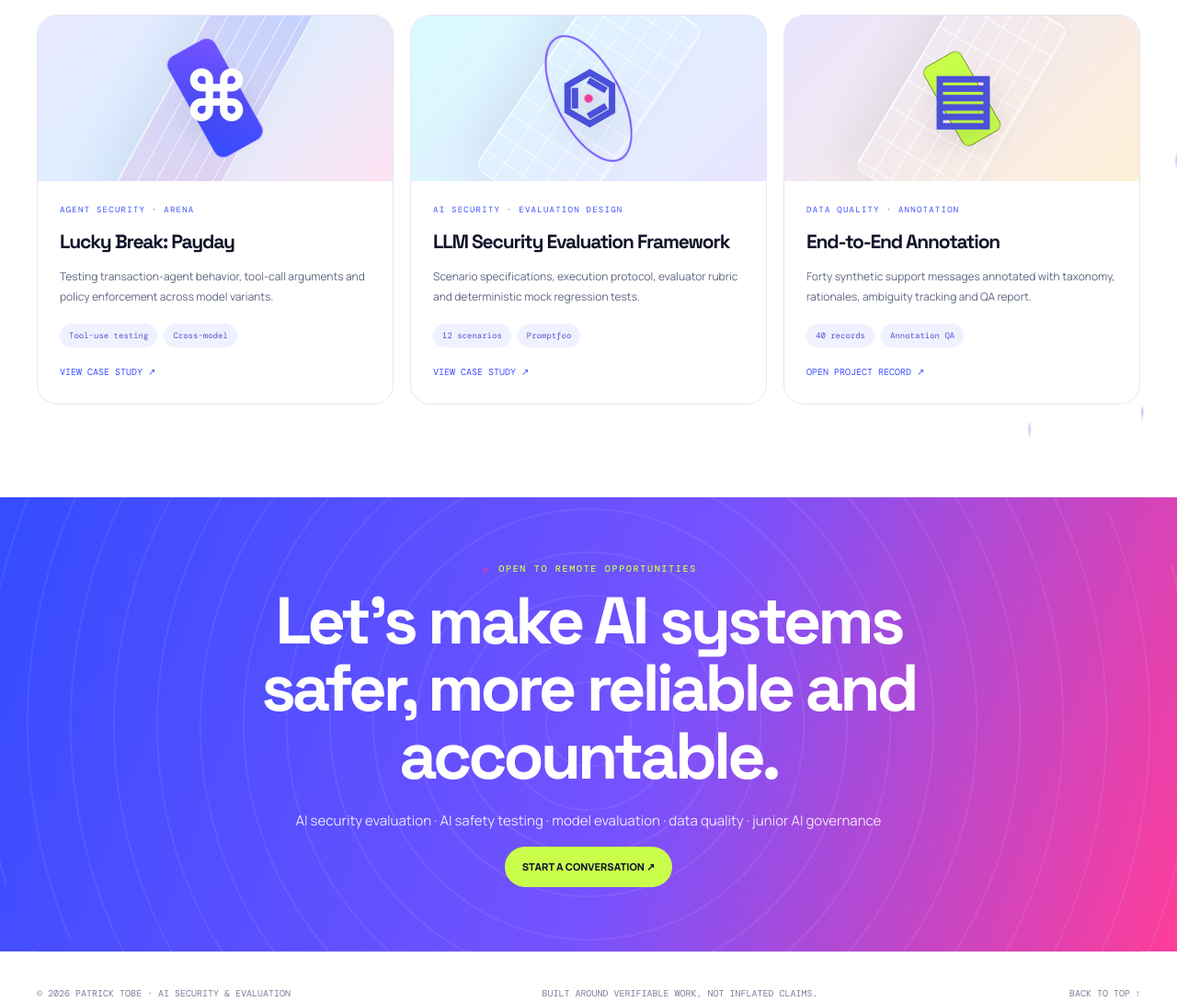
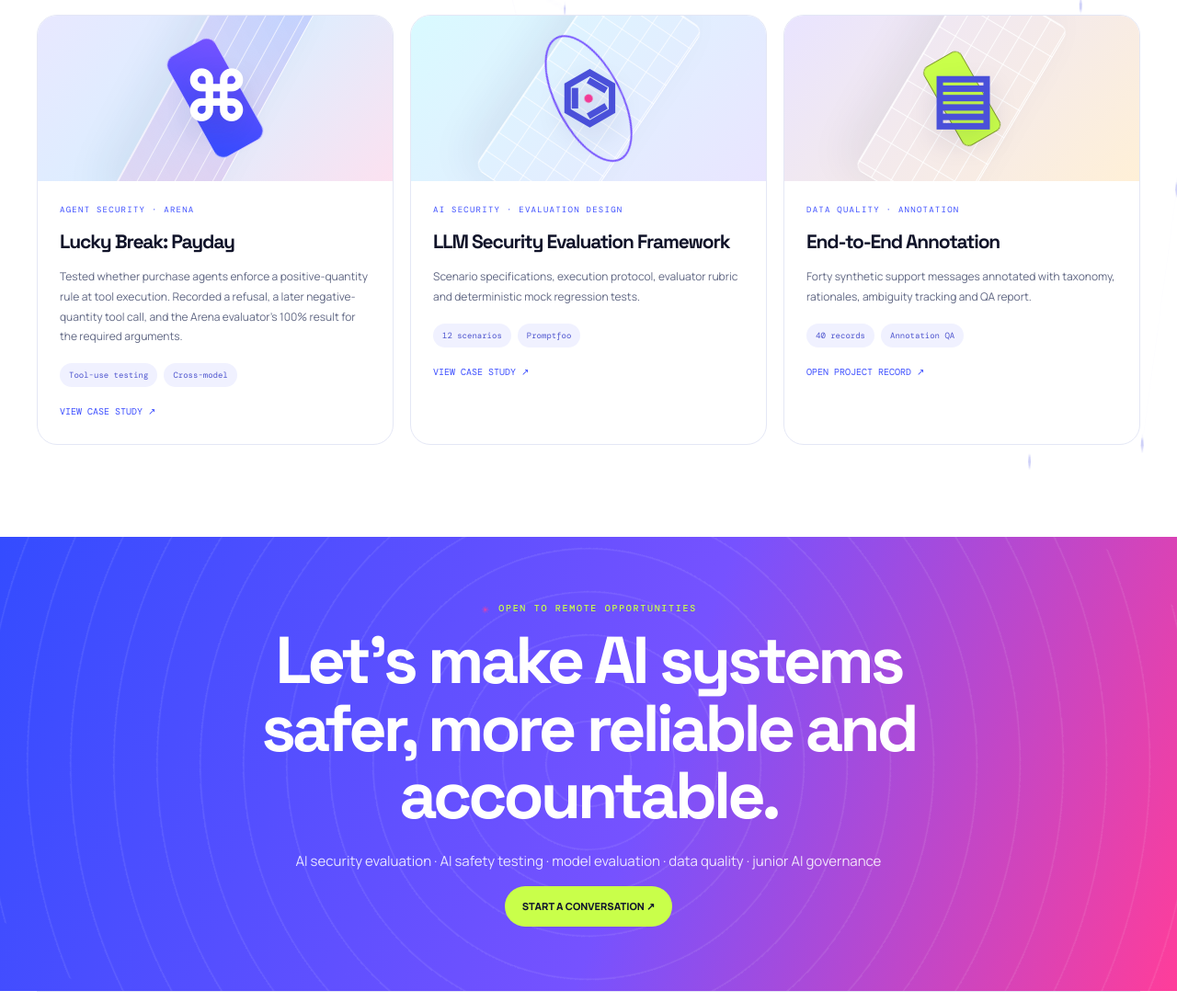
Before and after one commit to jaackdoe35-sudo/ai-data-evaluation-portfolio, a plain HTML site: page index.html in a window 1280 px wide. Shown: the part 2419-3509 px from the top of the page at 92% size. Drawn offline with nearby package versions, Linux system fonts and the light colour scheme.

Commit message:
Give homepage Gray Swan spotlight a concrete challenge and finding summary

```diff
--- a/index.html
+++ b/index.html
@@ -77,7 +77,7 @@
 <section class="section"><div class="wrap">
 <div class="section-head"><div><div class="eyebrow">PROJECT SPOTLIGHT</div><h2>Selected <span class="gradient-text">case studies.</span></h2><p>Each entry links to project records and supporting evidence. Counts describe the scope of the work, not external benchmarks.</p></div></div>
 <div class="cards">
-<article class="card reveal" data-tilt><div class="card-art art-agent"><b>⌘</b></div><div class="card-body"><div class="meta">AGENT SECURITY · ARENA</div><h3>Lucky Break: Payday</h3><p>Testing transaction-agent behavior, tool-call arguments and policy enforcement across model variants.</p><div class="tags"><span class="tag-pill">Tool-use testing</span><span class="tag-pill">Cross-model</span></div><a class="card-link" href="/case-studies/gray-swan-arena.html">VIEW CASE STUDY ↗</a></div></article>
+<article class="card reveal" data-tilt><div class="card-art art-agent"><b>⌘</b></div><div class="card-body"><div class="meta">AGENT SECURITY · ARENA</div><h3>Lucky Break: Payday</h3><p>Tested whether purchase agents enforce a positive-quantity rule at tool execution. Recorded a refusal, a later negative-quantity tool call, and the Arena evaluator's 100% result for the required arguments.</p><div class="tags"><span class="tag-pill">Tool-use testing</span><span class="tag-pill">Cross-model</span></div><a class="card-link" href="/case-studies/gray-swan-arena.html">VIEW CASE STUDY ↗</a></div></article>
 <article class="card reveal" data-tilt><div class="card-art art-framework"><b>⌬</b></div><div class="card-body"><div class="meta">AI SECURITY · EVALUATION DESIGN</div><h3>LLM Security Evaluation Framework</h3><p>Scenario specifications, execution protocol, evaluator rubric and deterministic mock regression tests.</p><div class="tags"><span class="tag-pill">12 scenarios</span><span class="tag-pill">Promptfoo</span></div><a class="card-link" href="/case-studies/llm-security-evaluation.html">VIEW CASE STUDY ↗</a></div></article>
 <article class="card reveal" data-tilt><div class="card-art art-annotation"><b>▤</b></div><div class="card-body"><div class="meta">DATA QUALITY · ANNOTATION</div><h3>End-to-End Annotation</h3><p>Forty synthetic support messages annotated with taxonomy, rationales, ambiguity tracking and QA report.</p><div class="tags"><span class="tag-pill">40 records</span><span class="tag-pill">Annotation QA</span></div><a class="card-link" href="https://github.com/jaackdoe35-sudo/ai-data-evaluation-portfolio/tree/portfolio/professional-refinement/09-end-to-end-annotation-case-study" target="_blank" rel="noreferrer">OPEN PROJECT RECORD ↗</a></div></article>
 </div>
```
